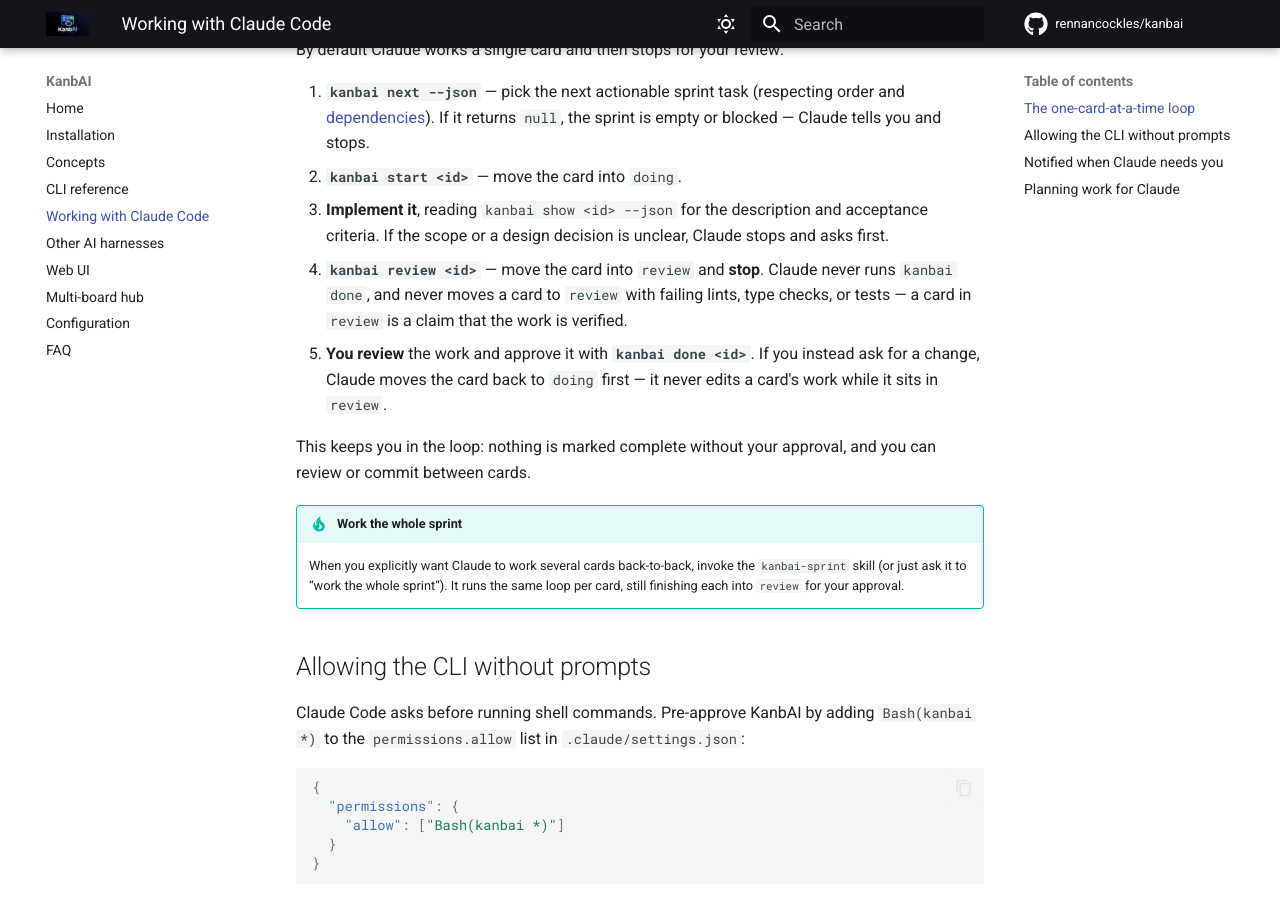
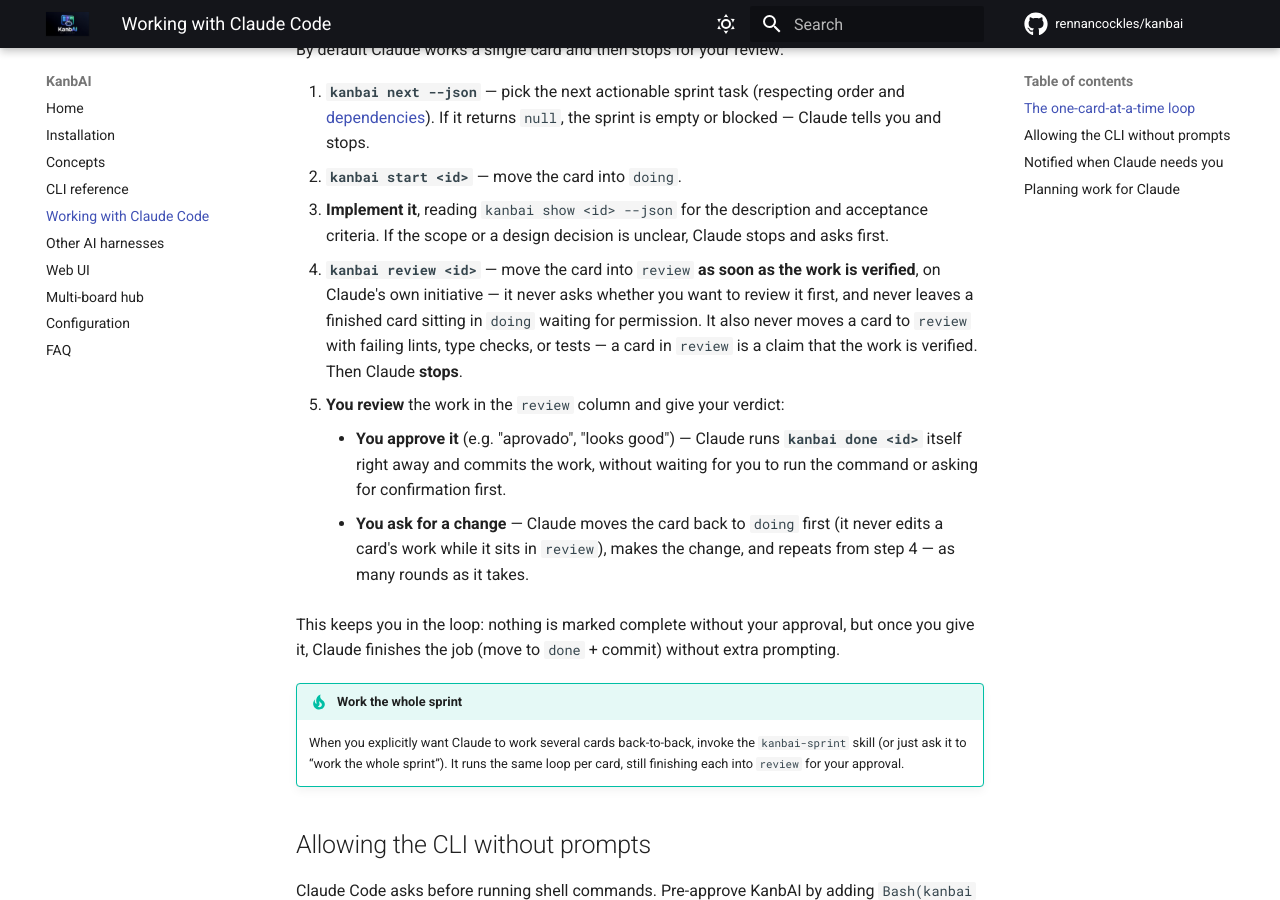
Before and after one commit to rennancockles/kanbai, an MkDocs documentation site: the page built from docs/claude-code.md, in a window 1280 px wide and 900 px high, scrolled down 494 px. Built offline with MkDocs 1.6.1 and Material for MkDocs 9.7.7, drawn with Linux system fonts in a browser that asks for light colours; comment, search, counter and statistics services are not loaded.

Commit message:
docs: atualizar README e site com features das ultimas sprints (074)
Documenta bypass_review (030), o daemon do hub em background (071,
073), a pagina 404 estilizada (072) e o AI command input (069) tanto
no README quanto no site mkdocs (configuration/web-ui/installation/
hub/cli). Tambem atualiza a descricao do fluxo review/done no
claude-code.md e no README para refletir que Claude sempre manda o
card pra review sozinho e finaliza (done + commit) assim que o
usuario aprova, sem perguntar antes em nenhum dos dois passos.

```diff
--- a/docs/claude-code.md
+++ b/docs/claude-code.md
@@ -20,15 +20,21 @@
 2. **`kanbai start <id>`** — move the card into `doing`.
 3. **Implement it**, reading `kanbai show <id> --json` for the description and acceptance
    criteria. If the scope or a design decision is unclear, Claude stops and asks first.
-4. **`kanbai review <id>`** — move the card into `review` and **stop**. Claude never runs
-   `kanbai done`, and never moves a card to `review` with failing lints, type checks, or
-   tests — a card in `review` is a claim that the work is verified.
-5. **You review** the work and approve it with **`kanbai done <id>`**. If you instead ask for
-   a change, Claude moves the card back to `doing` first — it never edits a card's work while
-   it sits in `review`.
+4. **`kanbai review <id>`** — move the card into `review` **as soon as the work is
+   verified**, on Claude's own initiative — it never asks whether you want to review it
+   first, and never leaves a finished card sitting in `doing` waiting for permission.
+   It also never moves a card to `review` with failing lints, type checks, or tests — a
+   card in `review` is a claim that the work is verified. Then Claude **stops**.
+5. **You review** the work in the `review` column and give your verdict:
+    - **You approve it** (e.g. "aprovado", "looks good") — Claude runs **`kanbai done
+      <id>`** itself right away and commits the work, without waiting for you to run the
+      command or asking for confirmation first.
+    - **You ask for a change** — Claude moves the card back to `doing` first (it never
+      edits a card's work while it sits in `review`), makes the change, and repeats from
+      step 4 — as many rounds as it takes.
 
-This keeps you in the loop: nothing is marked complete without your approval, and you can
-review or commit between cards.
+This keeps you in the loop: nothing is marked complete without your approval, but once you
+give it, Claude finishes the job (move to `done` + commit) without extra prompting.
 
 !!! tip "Work the whole sprint"
     When you explicitly want Claude to work several cards back-to-back, invoke the
```
Also changed, not shown: README.md (+14 -3 lines), docs/cli.md (+6 -0 lines), docs/configuration.md (+10 -0 lines), docs/hub.md (+24 -0 lines), docs/installation.md (+20 -0 lines), docs/web-ui.md (+20 -0 lines).
